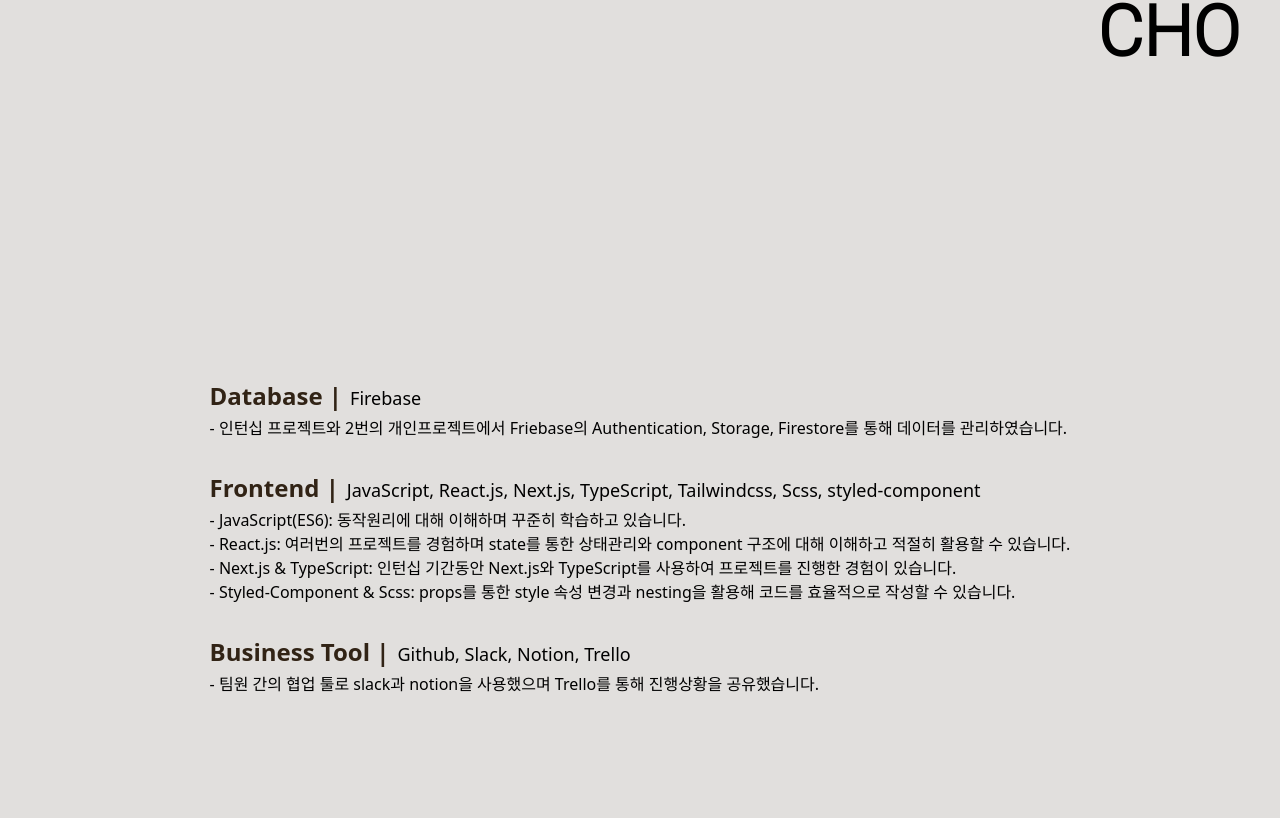
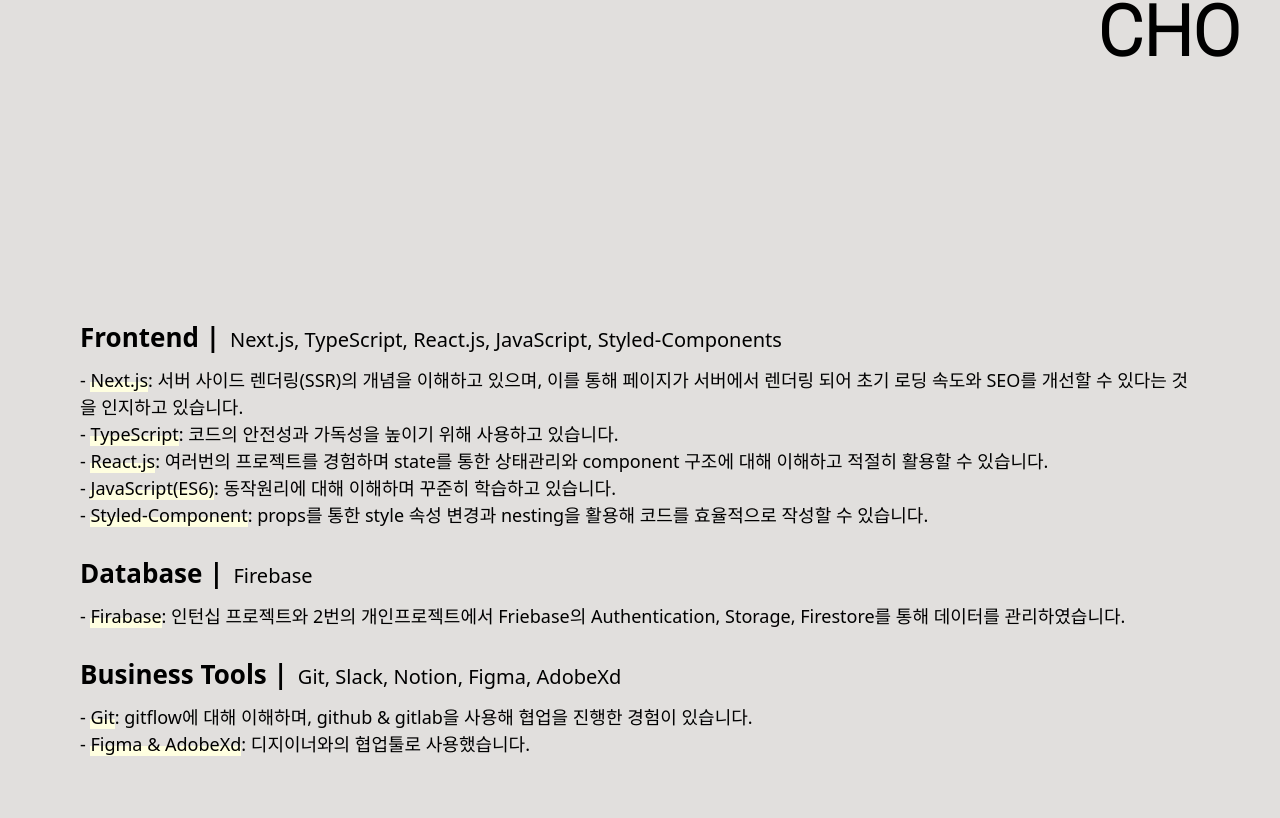
Before and after one commit to Dumibell/PORTFOLIO2, a Next.js app: page / in a window 1280 px wide. Shown: the part 662-1480 px from the top of the page. Built offline with nearby package versions, Linux system fonts and the light colour scheme.

Commit message:
FIX: Skills 수정

```diff
--- a/components/About.tsx
+++ b/components/About.tsx
@@ -69,7 +69,7 @@
   }
 `;
 
-const Container = styled.div`
+const Container = styled.section`
   width: 100%;
   height: 100vh;
   display: flex;
--- a/components/Skills.tsx
+++ b/components/Skills.tsx
@@ -1,133 +1,118 @@
-import Image from "next/image";
-
-// export const Skills = () => {
-//   return (
-//     <div className="h-screen w-screen flex flex-col justify-center" id="2">
-//       <div className="m-20 flex flex-col items-center font-Roboto text-3xl">
-//         <div className="mt-5 flex flex-col items-center">
-//           <p className="underline decoration-2 mb-2">
-//             Frontend / Backend Skills
-//           </p>
-//           <div>
-//             <div className="flex flex-col items-center my-2">
-//               <div className="flex">
-//                 <Icons src="/images/html5.svg" skill="HTML" />
-//                 <Icons src="/images/css3.svg" skill="CSS" />
-//               </div>
-//               <p className="text-sm">
-//                 웹디자이너의 요구사항을 UI에 반영할 수 있습니다.
-//               </p>
-//             </div>
-//             <div className="flex flex-col items-center my-2">
-//               <div className="flex">
-//                 <Icons src="/images/javascript.svg" skill="JavaScript" />
-//                 <Icons src="/images/react.svg" skill="React.js" />
-//               </div>
-//               <p className="text-sm">
-//                 자바스크립트와 React.js를 통해 페이지를 제작한 경험이 있습니다.
-//               </p>
-//             </div>
-//             <div className="flex flex-col items-center my-2">
-//               <div className="flex">
-//                 <Icons
-//                   src="/images/styledcomponents.svg"
-//                   skill="Styled-Components"
-//                 />
-//               </div>
-//               <p className="text-sm">
-//                 props를 활용해 속성값을 변경할 수 있습니다.
-//               </p>
-//             </div>
-//             <div className="flex flex-col items-center my-2">
-//               <div className="flex">
-//                 <Icons src="/images/sass.svg" skill="Sass" />
-//               </div>
-//               <p className="text-sm">
-//                 nesting 기능을 활용하여 코드를 효율적으로 작성할 수 있습니다.
-//               </p>
-//             </div>
-//             <div className="flex flex-col items-center my-2">
-//               <div className="flex">
-//                 <Icons src="/images/tailwindcss.svg" skill="TailwindCss" />
-//               </div>
-//               <p className="text-sm">
-//                 해당 포트폴리오를 tailwindcss를 사용해 제작하였습니다.
-//               </p>
-//             </div>
-//             <div className="flex flex-col items-center my-2">
-//               <div className="flex">
-//                 <Icons src="/images/firebase.svg" skill="Firebase" />
-//               </div>
-//               <p className="text-sm">
-//                 Firebase의 Authentication, Storage, Firestore 기능을 활용해 DB를
-//                 관리할 수 있습니다.
-//               </p>
-//             </div>
-//           </div>
-//           <div className=" flex flex-col items-center mt-8">
-//             <p className="underline decoration-2 mb-2">Business Tools</p>
-//             <div className="mt-1 flex">
-//               <Icons src="/images/github.svg" skill="Github" />
-//               <Icons src="/images/notion.svg" skill="Notion" />
-//               <Icons src="/images/slack.svg" skill="Slack" />
-//               <Icons src="/images/trello.svg" skill="Trello" />
-//               {/* <p className="text-lg">Github, Notion, Slack, Trello</p> */}
-//             </div>
-//             <div className="text-sm">
-//               팀원 간의 협업 툴로 slack과 notion을 사용했으며 Trello를 통해
-//               진행상황을 공유했습니다.
-//             </div>
-//             {/* <p className="text-xl">Github, Notion, Slack, Trello</p> */}
-//           </div>
-//         </div>
-//       </div>
-//     </div>
-//   );
-// };
-
-// interface IconsType {
-//   src: string;
-//   skill: string;
-//   text?: string;
-// }
-
-// const Icons = ({ src, skill, text }: IconsType) => {
-//   return (
-//     <div className="text-xl flex flex-col items-center justify-center my-1">
-//       <div className="mx-1 flex">
-//         <Image src={src} alt="그림" width={15} height={15} />
-//         <p>{skill}</p>
-//       </div>
-//     </div>
-//   );
-// };
+import { styled } from "styled-components";
+import { mobile } from "../styles/theme";
 
 export const Skills = () => {
   return (
-    <div className="flex justify-center w-full h-screen" id="2">
-      <div className="flex flex-col justify-center px-10 skillContainer">
-        <Container
-          position="Database |"
-          skills="Firebase"
-          text1="- 인턴십 프로젝트와 2번의 개인프로젝트에서 Friebase의 Authentication, Storage, Firestore를 통해 데이터를 관리하였습니다."
-        />
-        <Container
-          position="Frontend |"
-          skills="JavaScript, React.js, Next.js, TypeScript, Tailwindcss, Scss, styled-component"
-          text1="- JavaScript(ES6): 동작원리에 대해 이해하며 꾸준히 학습하고 있습니다."
-          text2="- React.js: 여러번의 프로젝트를 경험하며 state를 통한 상태관리와 component 구조에 대해 이해하고 적절히 활용할 수 있습니다."
-          text3="- Next.js & TypeScript: 인턴십 기간동안 Next.js와 TypeScript를 사용하여 프로젝트를 진행한 경험이 있습니다."
-          text4="- Styled-Component & Scss: props를 통한 style 속성 변경과 nesting을 활용해 코드를 효율적으로 작성할 수 있습니다. "
-        />
-        <Container
-          position="Business Tool |"
-          skills="Github, Slack, Notion, Trello"
-          text1="- 팀원 간의 협업 툴로 slack과 notion을 사용했으며 Trello를 통해 진행상황을 공유했습니다."
-        />
-      </div>
-    </div>
+    <Container id="2">
+      <InnerContainer>
+        <div>
+          <p>
+            <Category>Frontend |</Category>
+            <Skill>
+              Next.js, TypeScript, React.js, JavaScript, Styled-Components
+            </Skill>
+          </p>
+          <Description>
+            <p>
+              - <span className="skill">Next.js</span>: 서버 사이드
+              렌더링(SSR)의 개념을 이해하고 있으며, 이를 통해 페이지가 서버에서
+              렌더링 되어 초기 로딩 속도와 SEO를 개선할 수 있다는 것을 인지하고
+              있습니다.
+            </p>
+            <p>
+              - <span className="skill">TypeScript</span>: 코드의 안전성과
+              가독성을 높이기 위해 사용하고 있습니다.
+            </p>
+            <p>
+              - <span className="skill">React.js</span>: 여러번의 프로젝트를
+              경험하며 state를 통한 상태관리와 component 구조에 대해 이해하고
+              적절히 활용할 수 있습니다.
+            </p>
+            <p>
+              - <span className="skill">JavaScript(ES6)</span>: 동작원리에 대해
+              이해하며 꾸준히 학습하고 있습니다.
+            </p>
+            <p>
+              - <span className="skill">Styled-Component</span>: props를 통한
+              style 속성 변경과 nesting을 활용해 코드를 효율적으로 작성할 수
+              있습니다.
+            </p>
+          </Description>
+        </div>
+
+        <div>
+          <p>
+            <Category>Database |</Category>
+            <Skill>Firebase</Skill>
+          </p>
+          <Description>
+            - <span className="skill">Firabase</span>: 인턴십 프로젝트와 2번의
+            개인프로젝트에서 Friebase의 Authentication, Storage, Firestore를
+            통해 데이터를 관리하였습니다.
+          </Description>
+        </div>
+
+        <div>
+          <p>
+            <Category>Business Tools |</Category>
+            <Skill>Git, Slack, Notion, Figma, AdobeXd</Skill>
+          </p>
+          <Description>
+            <p>
+              - <span className="skill">Git</span>: gitflow에 대해 이해하며,
+              github & gitlab을 사용해 협업을 진행한 경험이 있습니다.
+            </p>
+            <p>
+              - <span className="skill">Figma & AdobeXd</span>: 디지이너와의
+              협업툴로 사용했습니다.
+            </p>
+          </Description>
+        </div>
+      </InnerContainer>
+    </Container>
   );
 };
+
+const Container = styled.section`
+  width: 100%;
+  height: 100vh;
+  display: flex;
+  justify-content: center;
+  align-items: center;
+
+  @media (max-width: ${mobile}) {
+    margin-top: 80px;
+  }
+`;
+
+const InnerContainer = styled.div`
+  display: flex;
+  flex-direction: column;
+  gap: 25px;
+  margin: 80px;
+
+  @media (max-width: ${mobile}) {
+  }
+`;
+
+const Category = styled.span`
+  font-size: 26px;
+  font-weight: 600;
+  margin-right: 10px;
+`;
+
+const Skill = styled.span`
+  font-size: 20px;
+`;
+
+const Description = styled.div`
+  font-size: 18px;
+  margin-top: 10px;
+
+  .skill {
+    background: linear-gradient(to top, #ffffe0 40%, transparent 10%);
+  }
+`;
 
 interface propsTypes {
   position: string;
@@ -138,32 +123,3 @@
   text3?: string;
   text4?: string;
 }
-
-const Container = ({
-  position,
-  skills,
-  skill,
-  text1,
-  text2,
-  text3,
-  text4,
-}: propsTypes) => {
-  return (
-    <div className="my-4">
-      <p>
-        <span className="text-[#312315] text-2xl font-semibold positionTitle">
-          {position}
-        </span>
-        <span className="ml-2 text-lg font-medium skill">{skills}</span>
-      </p>
-      <div className="mt-1 skillDescription">
-        <p>{text1}</p>
-        <p>{text2}</p>
-        <p>{text3}</p>
-        <p>{text4}</p>
-      </div>
-    </div>
-  );
-};
-
-export default Skills;
```
